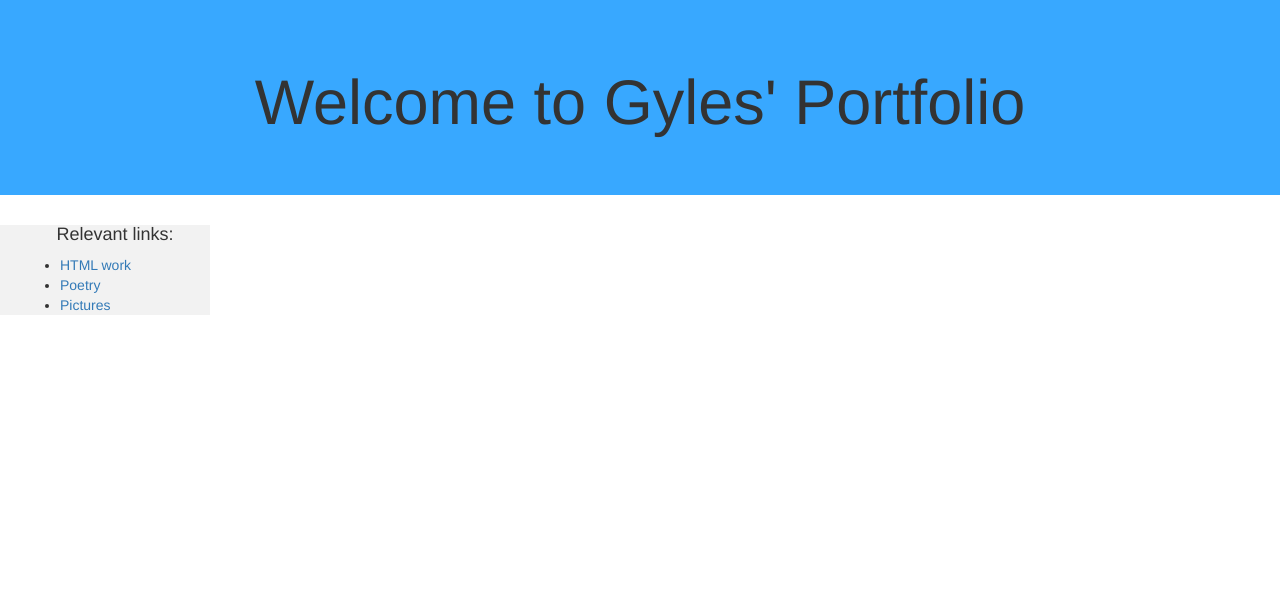
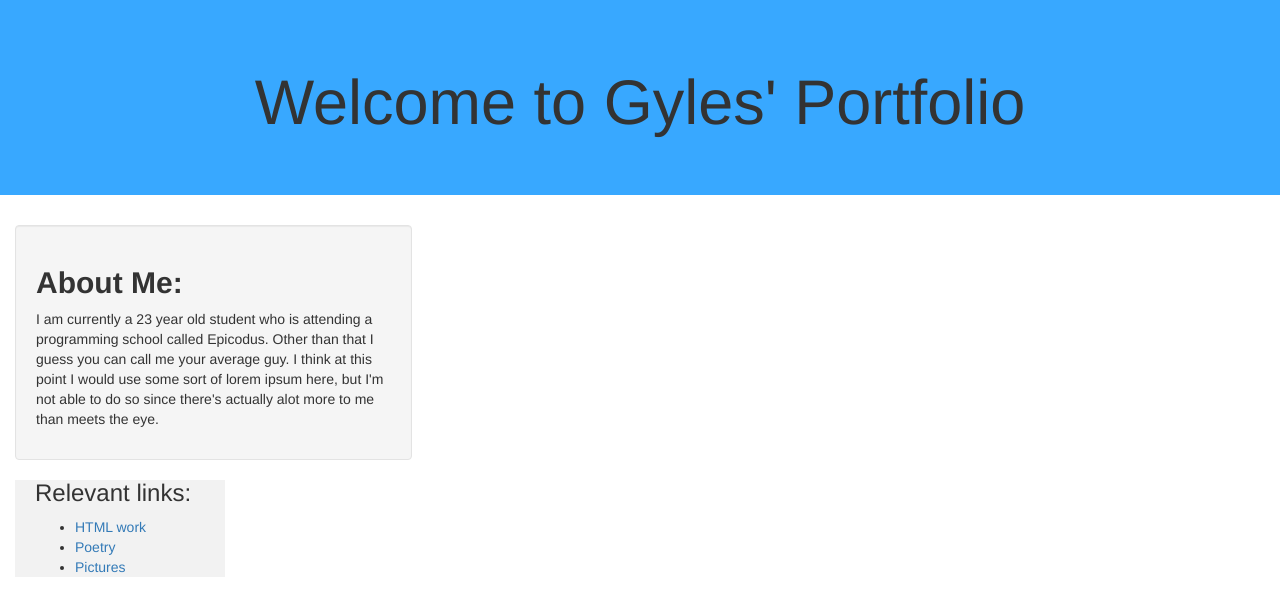
Before and after one commit to gylesb/Portfolio, a plain HTML site: page index.html in a window 1280 px wide. Drawn offline with Linux system fonts and the light colour scheme.

Commit message:
Added about me section

```diff
--- a/css/styles.css
+++ b/css/styles.css
@@ -11,12 +11,17 @@
 .sidebar{
   left:0;
   width:210px;
-  height:11%;
+  height:200%;
   background-color: #f2f2f2;
   padding-left: 20px;
   text-align: left;
+  padding-right: 20px;
 }
 
 h4 {
   text-align: center;
 }
+
+.well {
+  padding: 20px;
+}
--- a/index.html
+++ b/index.html
@@ -11,8 +11,14 @@
       <div class="jumbotron">
         <h1>Welcome to Gyles' Portfolio</h1>
       </div>
+        <div class="rows">
+          <div class="col-md-4">
+            <div class="well">
+              <h2><strong>About Me:</strong></h2>
+              <p>I am currently a 23 year old student who is attending a programming school called Epicodus. Other than that I guess you can call me your average guy. I think at this point I would use some sort of lorem ipsum here, but I'm not able to do so since there's actually alot more to me than meets the eye.</p>
+            </div>
             <div class="sidebar">
-          <h4>Relevant links:</h4>
+              <h3>Relevant links:</h3>
             <div class="links">
               <ul>
                 <li><a href="https://github.com/gylesb">HTML work</a></li>
@@ -22,5 +28,7 @@
             </div>
           </div>
         </div>
+      </div>
+    </div>
   </body>
 </html>
```
Lines whose indentation alone changed are shown as unchanged.
